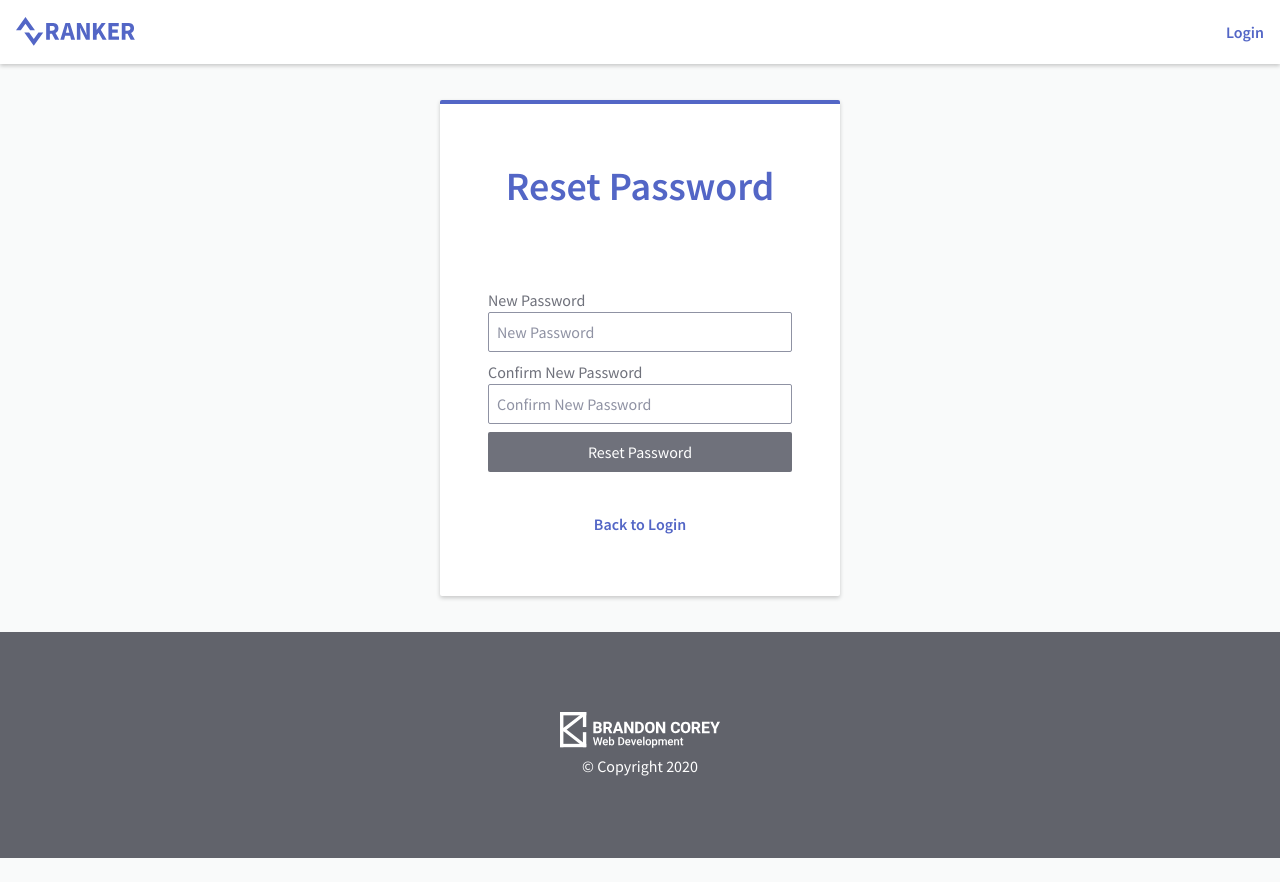
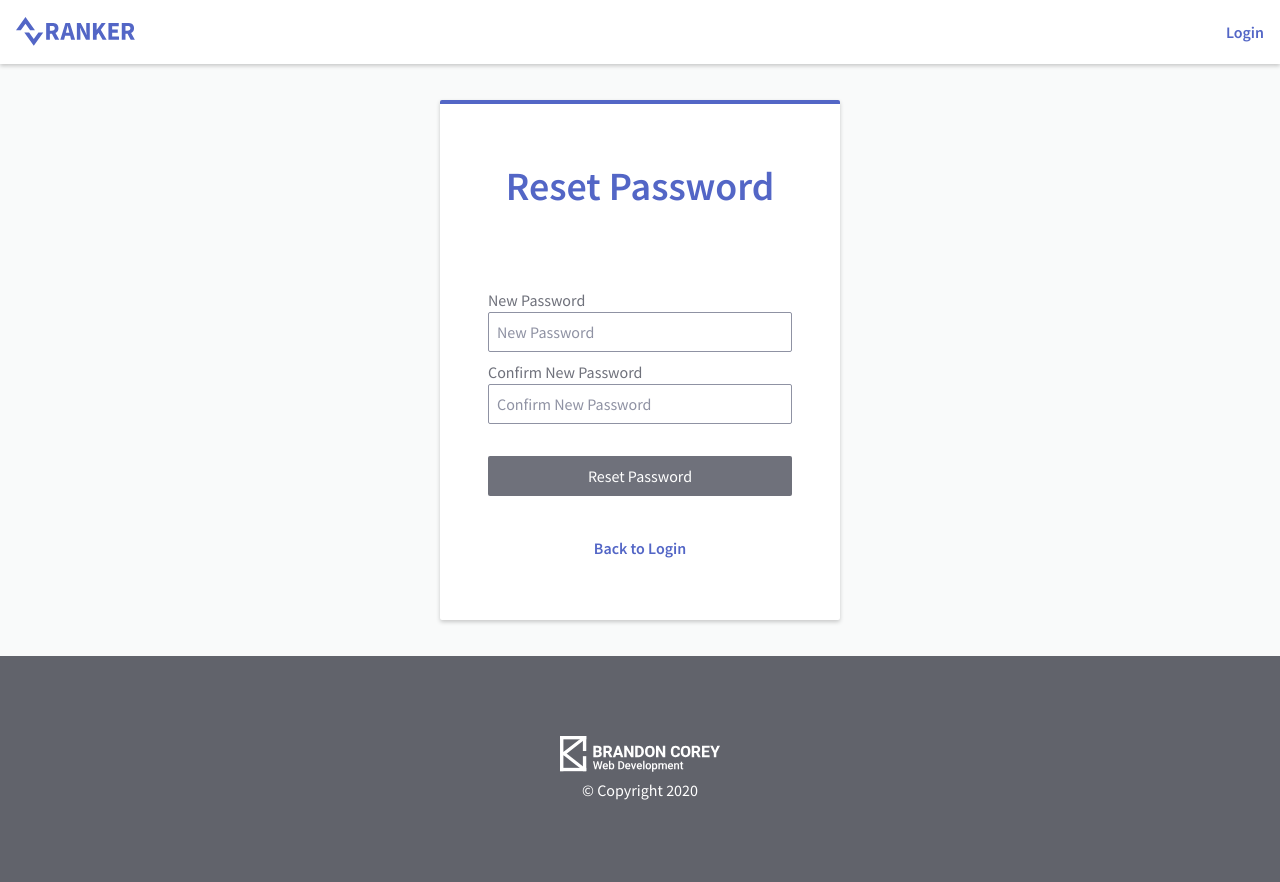
Before and after one commit to bcorey85/ranker-frontend, a React (Create React App) app: page /resetpassword/1 in a window 1280 px wide. Before the commit the page ends 858 px from the top, so only its background shows below. Built offline with nearby package versions, Linux system fonts and the light colour scheme.

Commit message:
add margin top to reset password

```diff
--- a/src/pages/ResetPassword.js
+++ b/src/pages/ResetPassword.js
@@ -9,6 +9,8 @@ import MessageContainer from '../components/MessageContainer/MessageContainer';
 
 import AuthContext from '../contexts/AuthContext';
 import useInputState from '../hooks/useInputState';
+
+import './ResetPassword.scss';
 
 const ResetPassword = props => {
 	const [ password, setPassword ] = useInputState('');
@@ -41,6 +43,7 @@ const ResetPassword = props => {
 	};
 
 	return (
+		<div className='reset-password'>
 			<AuthForm>
 				<h1>Reset Password</h1>
 				<MessageContainer
@@ -68,6 +71,7 @@ const ResetPassword = props => {
 				</form>
 				<NavLink to='/login'>Back to Login</NavLink>
 			</AuthForm>
+		</div>
 	);
 };
 
--- /dev/null
+++ b/src/pages/ResetPassword.scss
@@ -0,0 +1,5 @@
+.reset-password {
+	& button {
+		margin-top: 2.4rem;
+	}
+}
```
Lines whose indentation alone changed are shown as unchanged.
